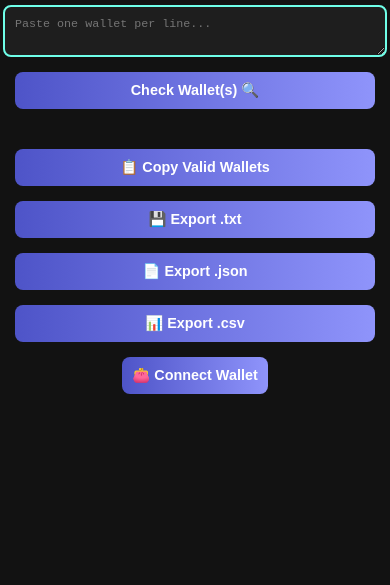
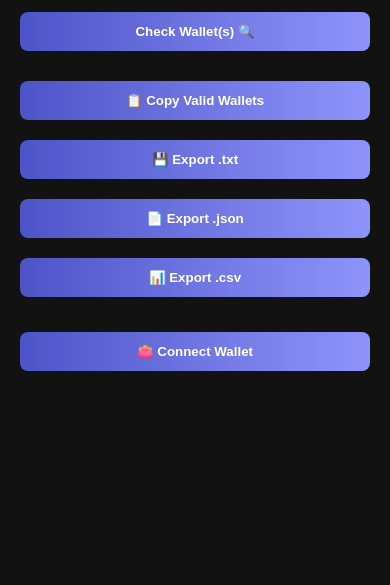
Before and after one commit to dserviceer/Sageversewallet-checker, a plain HTML site: page index.html in a window 390 px wide. Shown: the part 259-844 px from the top of the page. Drawn offline with Linux system fonts and the light colour scheme; a script that the page names is missing.

Commit message:
Update style.css

```diff
--- a/style.css
+++ b/style.css
@@ -1,4 +1,8 @@
 /* == Base Styles == */
+* {
+  box-sizing: border-box;
+}
+
 body {
   margin: 0;
   padding: 0;
@@ -8,58 +12,85 @@ body {
 }
 
 .container {
+  max-width: 400px;
+  margin: auto;
+  padding: 20px;
   position: relative;
   z-index: 2;
-    display: flex;
-    flex-direction: column;
-    align-items: center;
-    justify-content: center;
-    min-height: 100vh;
-    text-align: center;
-    padding: 20px;
-    box-sizing: border-box;
 }
 
-input, textarea {
-    width: 90%;
-    max-width: 300px;
-    padding: 12px 20px;
+h1 {
+  text-align: center;
+  font-size: 1.5em;
+  margin-bottom: 20px;
+}
+
+select, textarea {
+  width: 100%;
+  padding: 12px 15px;
+  margin-top: 10px;
   border: 2px solid #6fffe9;
   border-radius: 8px;
   background-color: #1e1e1e;
-    color: #fff;
+  color: white;
   font-size: 1em;
-    outline: none;
-    margin-top: 15px;
 }
 
 button {
-    width: 90%;
-    max-width: 300px;
-    padding: 12px 25px;
+  width: 100%;
+  padding: 12px;
+  margin-top: 10px;
   background: linear-gradient(to right, #4e54c8, #8f94fb);
   border: none;
   color: white;
   font-weight: bold;
   border-radius: 8px;
   cursor: pointer;
-    margin-top: 15px;
-    transition: 0.3s ease-in-out;
+  transition: all 0.3s ease-in-out;
 }
 
-#result {
+textarea {
+  height: 100px;
+  resize: vertical;
+}
+
+.stats {
+  margin-top: 15px;
+  font-size: 0.9em;
+  color: #aaa;
+}
+
+.result {
+  margin-top: 20px;
+  font-size: 1em;
+  color: #00ffe7;
+  text-align: left;
+}
+
+.export-buttons {
+  display: flex;
+  flex-wrap: wrap;
+  gap: 10px;
+  margin-top: 20px;
+}
+
+.wallet-connect {
   margin-top: 25px;
-    font-size: 1.1em;
-    color: #00ffe7;
+  text-align: center;
+}
+
+#walletAddress, #walletBalance {
+  margin-top: 10px;
+  font-size: 0.95em;
 }
 
 canvas {
   position: fixed;
   top: 0;
   left: 0;
-    z-index: 1;
   width: 100%;
   height: 100%;
+  z-index: 1;
 }
 
 .sparkle {
@@ -71,39 +102,3 @@ canvas {
   z-index: 9999;
   opacity: 1;
 }
-
-#stats {
-    font-size: 0.9em;
-    color: #aaa;
-}
-
-/* == Responsive Design Fix == */
-@media screen and (max-width: 480px) {
-    .container {
-        padding: 15px;
-    }
-
-    input, textarea, button {
-        width: 100%;
-        max-width: 100%;
-        font-size: 0.9em;
-        padding: 10px;
-    }
-
-    h1 {
-        font-size: 1.3em;
-    }
-
-    #result {
-        font-size: 1em;
-    }
-
-    #tokenBalanceList {
-        padding-left: 0;
-        list-style: none;
-    }
-
-    #tokenBalanceList li {
-        font-size: 0.95em;
-    }
-}
```
Lines whose indentation alone changed are shown as unchanged.
